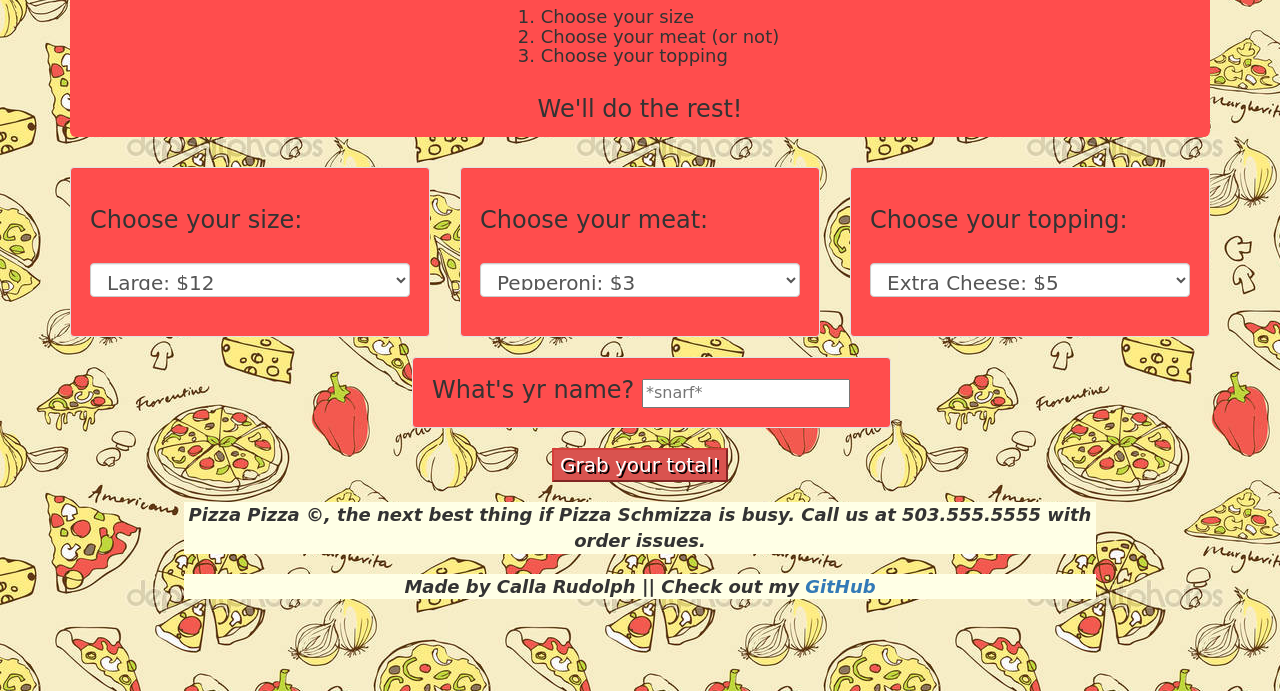
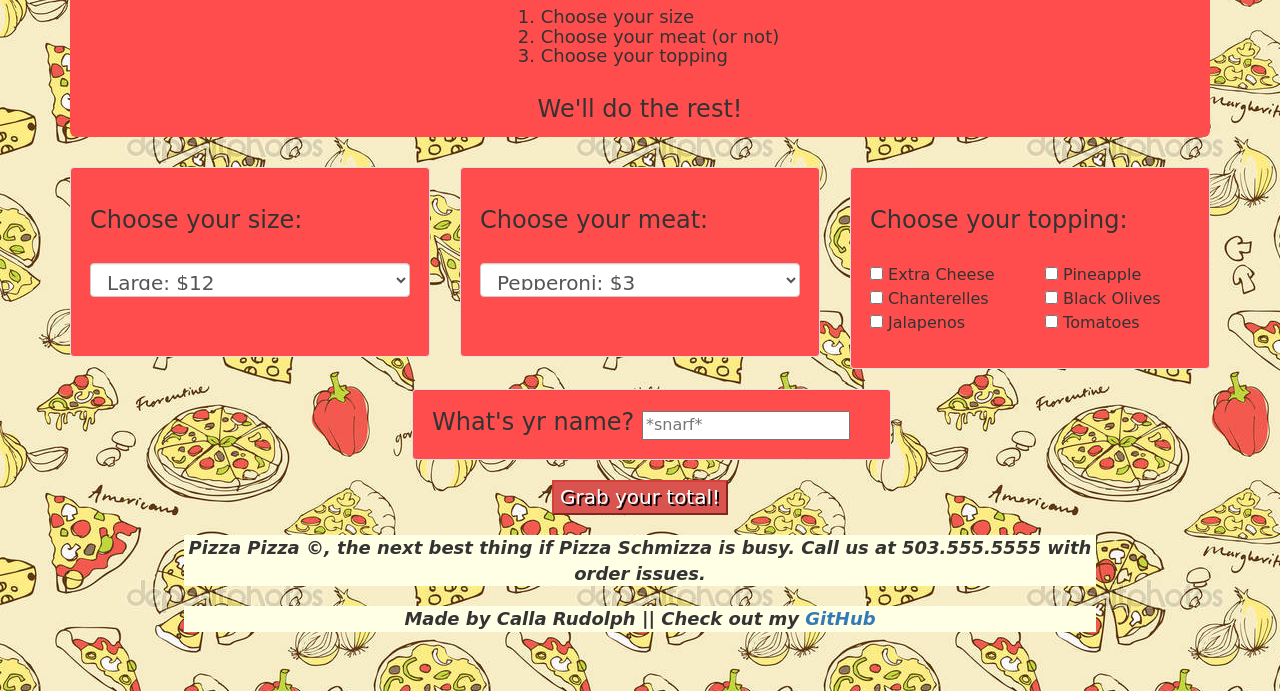
Before and after one commit to CallaRudolph/Pizza-Website, a plain HTML site: page index.html in a window 1280 px wide. Shown: the part 109-800 px from the top of the page. Drawn offline with Linux system fonts and the light colour scheme; a web font is replaced by a local one.

Commit message:
change toppings from select box to checkboxes

```diff
--- a/index.html
+++ b/index.html
@@ -28,7 +28,7 @@
                 <option value="large">Large: $12</option>
                 <option value="medium">Medium: $10</option>
                 <option value="tiny">Tiny: $8</option>
-              </select><br>
+              </select><br><br>
             </div>
           </div>
           <div class="col-md-4">
@@ -39,19 +39,33 @@
                 <option value="sausage">Sausage: $4</option>
                 <option value="bacon">Bacon (premium): $6</option>
                 <option value="no">No Meat: $0</option>
-              </select><br>
+              </select><br><br>
             </div>
           </div>
           <div class="col-md-4">
             <div class="well">
               <h3>Choose your topping:</h3><br>
-              <select class="form-control" id="topping">
+              <!-- <select class="form-control" id="topping">
                 <option value="extra cheese">Extra Cheese: $5</option>
                 <option value="mushroom">Chanterelles: $10</option>
                 <option value="pineapple">Pineapple: $4</option>
                 <option value="pepper">Bell Peppers: $3</option>
                 <option value="serious lack of">No toppings: $0</option>
-              </select><br>
+              </select><br> -->
+              <div class="form-group">
+                <div class="row">
+                  <div class="col-md-6">
+                    <input type="checkbox" name="toppings" value="extra cheese"> Extra Cheese<br>
+                    <input type="checkbox" name="toppings" value="chanterelles"> Chanterelles<br>
+                    <input type="checkbox" name="toppings" value="jalapenos"> Jalapenos<br>
+                  </div>
+                  <div class="col-md-6">
+                    <input type="checkbox" name="toppings" value="pineapple"> Pineapple<br>
+                    <input type="checkbox" name="toppings" value="olives"> Black Olives<br>
+                    <input type="checkbox" name="toppings" value="tomatoes"> Tomatoes<br>
+                  </div>
+                </div>
+              </div>
             </div>
           </div>
         </div>
```
